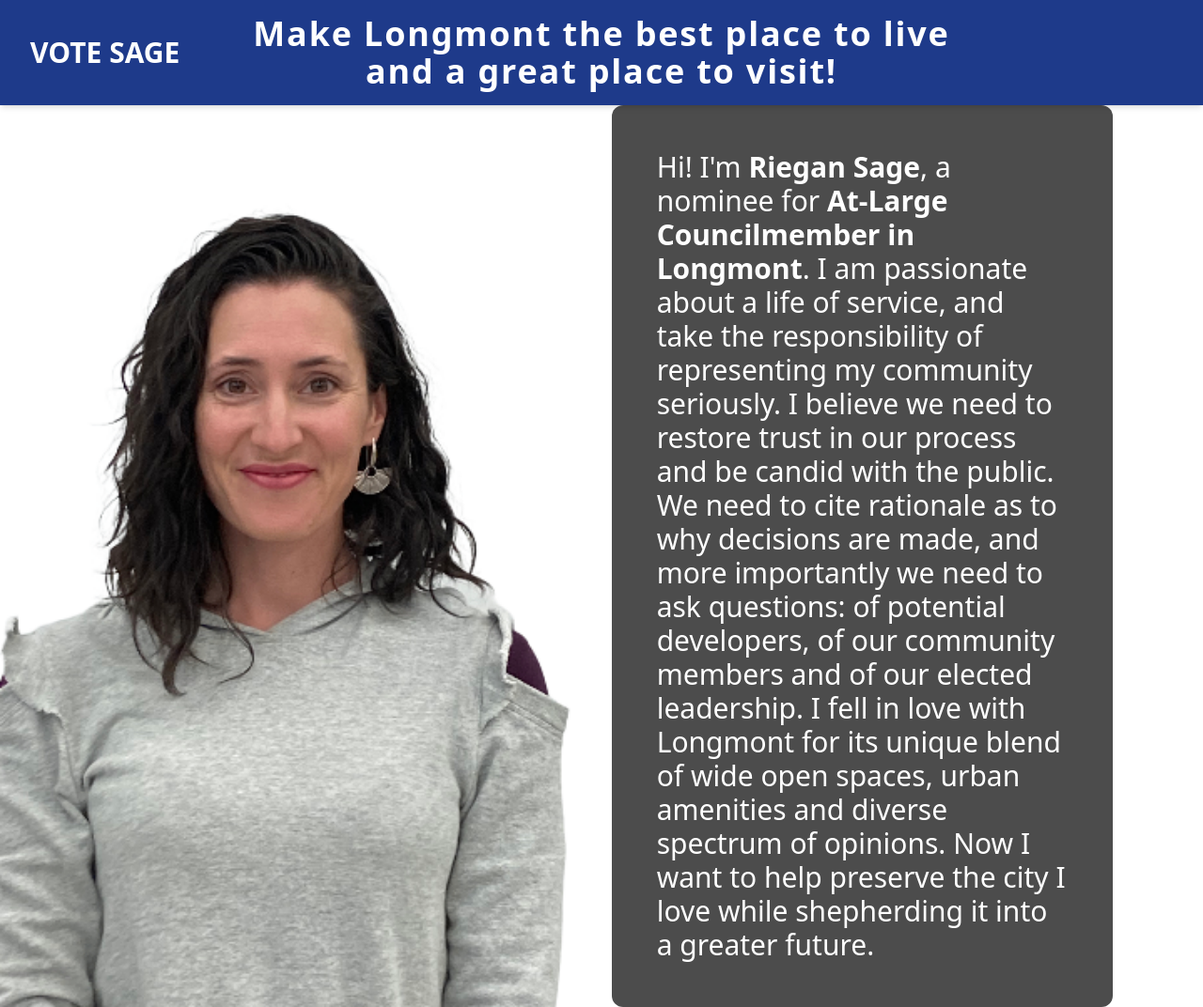
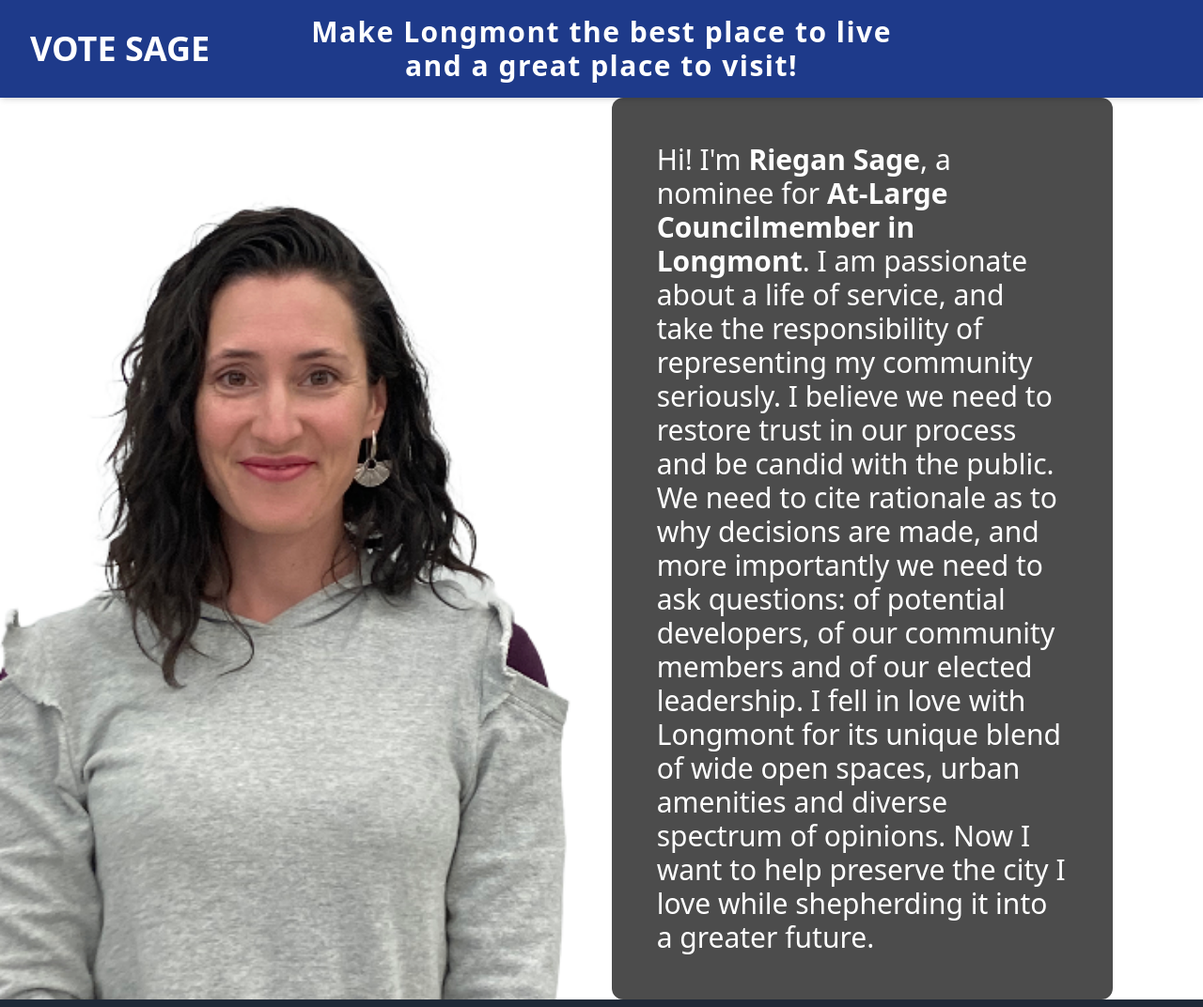
Before and after one commit to tobyscales/votesage.com, a website: page dist/index.html in a window 1280 px wide. Shown: the top 1072 px of the page at 94% size. Drawn offline with nearby package versions, Linux system fonts and the light colour scheme.

Commit message:
Update index.html

```diff
--- a/dist/index.html
+++ b/dist/index.html
@@ -60,14 +60,14 @@
     <a href="#home" id="header-link" class="block cursor-pointer">
         <div class="container mx-auto flex items-center justify-between py-4 px-4 md:px-8">
 
-            <h1 class="text-2xl md:text-3xl font-bold uppercase text-white">Vote Sage</h1>
+            <h1 class="text-3xl md:text-4xl font-bold uppercase text-white">Vote Sage</h1>
 
             <div>
-                <p class="text-xl md:text-3xl lg:text-4xl font-semibold tracking-wider text-white text-center">Make Longmont the <strong>best</strong> place to live<br>and a <strong>great</strong> place to visit!</p>
+                <p class="text-xl md:text-2xl lg:text-3xl font-semibold tracking-wider text-white text-center">Make Longmont the <strong>best</strong> place to live<br>and a <strong>great</strong> place to visit!</p>
             </div>
 
             <div class="invisible" aria-hidden="true">
-                 <h1 class="text-2xl md:text-3xl font-bold uppercase text-white">Vote Sage</h1>
+                 <h1 class="text-3xl md:text-4xl font-bold uppercase text-white">Vote Sage</h1>
             </div>
 
         </div>
```
